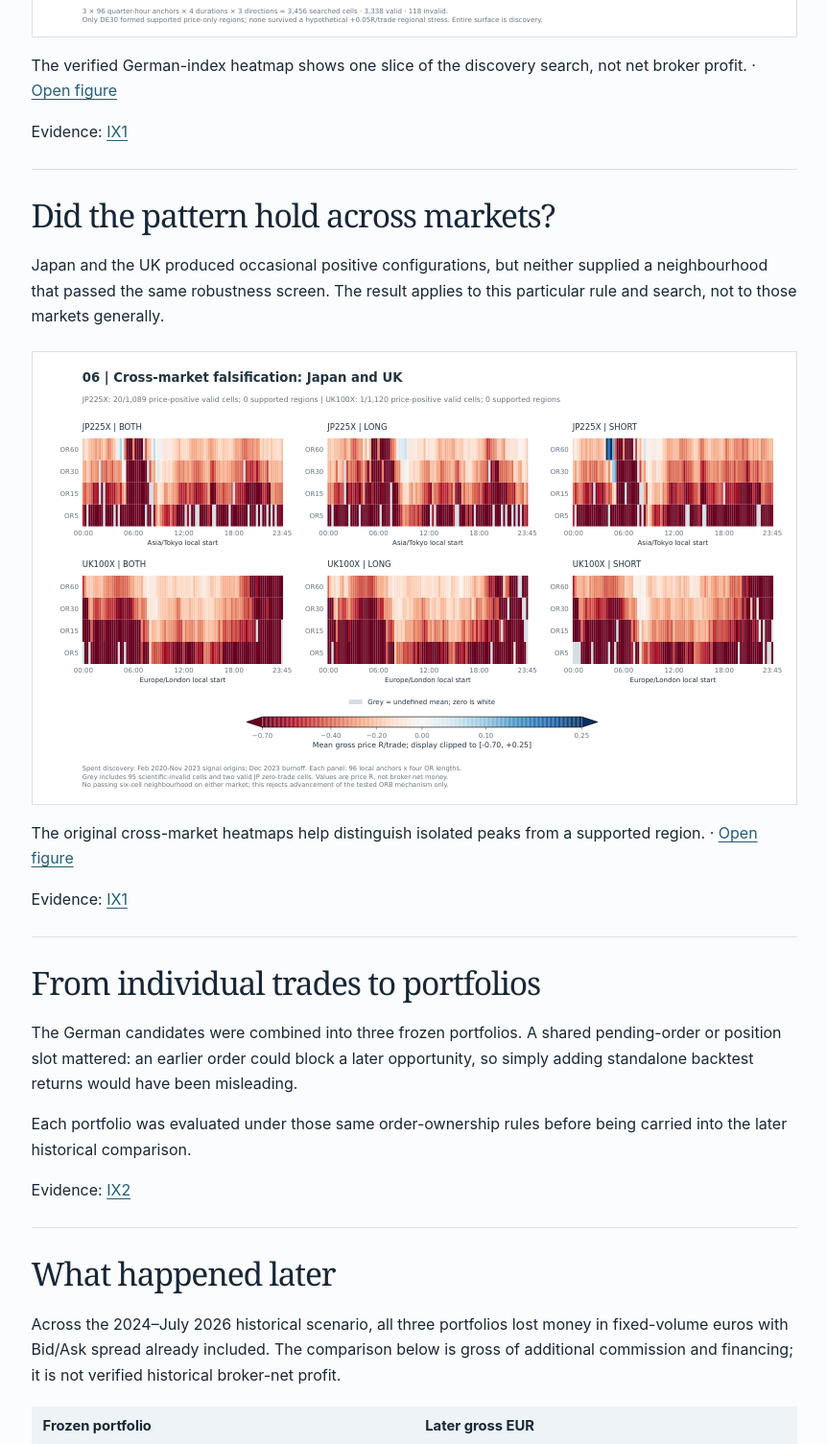
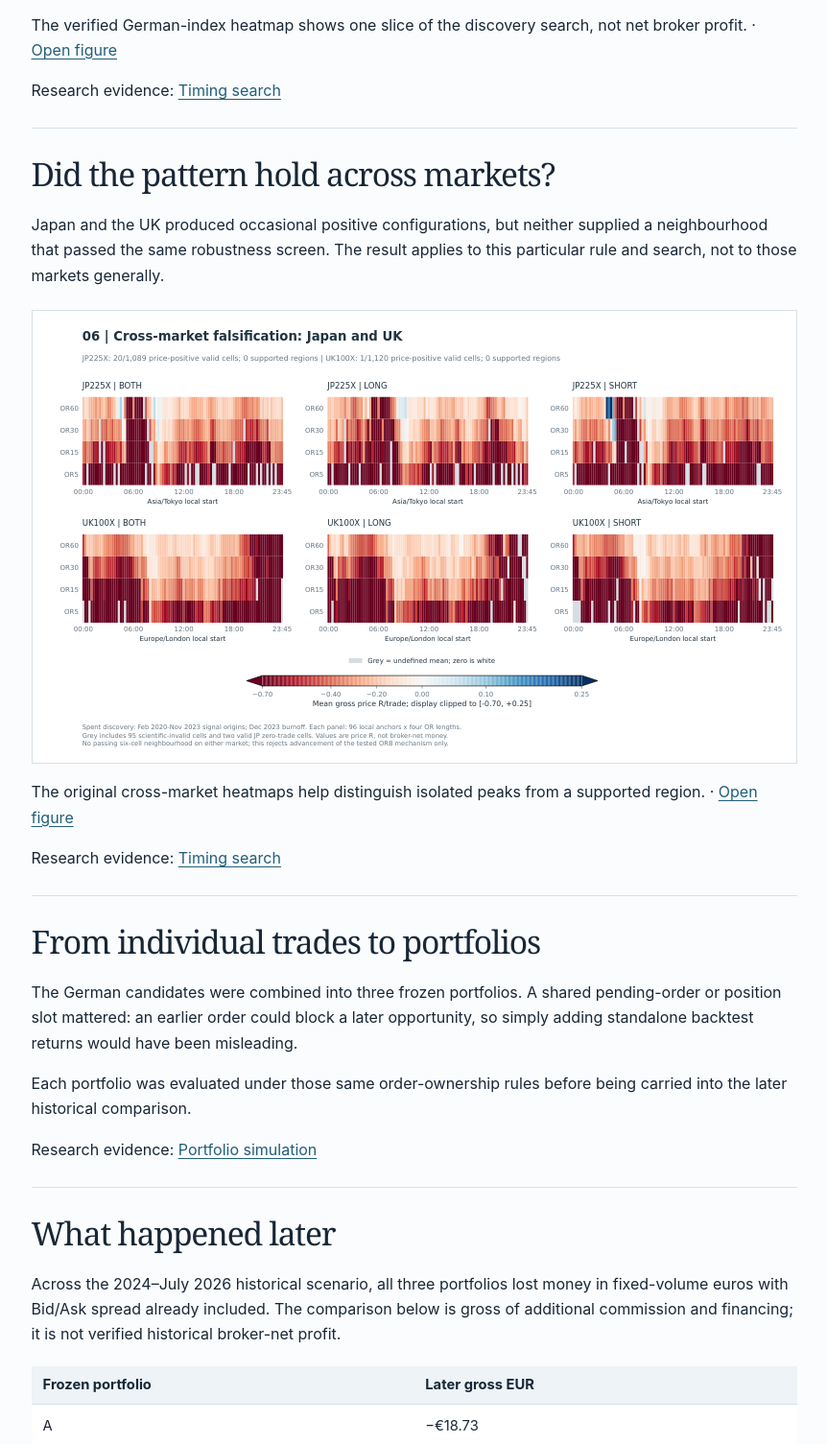
Before and after one commit to vda93/systematic-research-lab, a plain HTML site: page docs/orbindex.html in a window 1280 px wide. Shown: the part 1295-2800 px from the top of the page at 96% size, without its empty margins (369-1231 px from the left). Drawn offline with Linux system fonts and the light colour scheme.

Commit message:
site: keep descriptive evidence links beside concise figures

```diff
--- a/docs/orbindex.html
+++ b/docs/orbindex.html
@@ -21,7 +21,6 @@
 <p class="lead">A timing search across three index markets led to three German-index portfolios. The later historical results changed the decision.</p>
 <p><strong>Decision.</strong> None of the frozen portfolios was promoted. Each lost fixed-volume EUR in the later historical comparison before additional commission or financing.</p>
 <p><strong>Main limitation.</strong> The later period may already have been inspected in other German-index research, so it cannot be treated as a completely fresh independent test. Broker-net returns also remain unverified.</p>
-<p class="citation"><a href="https://github.com/vda93/systematic-research-lab/blob/main/studies/orbindex.md">Complete research record</a> · <a href="https://github.com/vda93/systematic-research-lab/blob/main/docs/evidence.md">Evidence register</a></p>
 </div><div class="article-layout">
 <nav class="contents" aria-label="Article contents"><strong>In this study</strong>
 <ul><li><a href="#section-1">Where the candidates came from</a></li><li><a href="#section-2">Did the pattern hold across markets?</a></li><li><a href="#section-3">From individual trades to portfolios</a></li><li><a href="#section-4">What happened later</a></li><li><a href="#section-5">What the result means</a></li><li><a href="#verification">Data and verification</a></li></ul></nav>
@@ -30,16 +29,16 @@
 <p>On the German index, some favourable timings had nearby settings that also looked promising. That mattered more than a single isolated peak, but the evidence was sensitive to even modest additional costs.</p>
 <a class="chart" href="plots/orbindex-search.svg"><img src="plots/orbindex-search.svg" width="965" height="436" alt="German-index timing heatmap showing results across the local trading day" loading="lazy"></a>
 <p class="citation">The verified German-index heatmap shows one slice of the discovery search, not net broker profit. · <a href="plots/orbindex-search.svg">Open figure</a></p>
-<p class="citation">Evidence: <a href="https://github.com/vda93/systematic-research-lab/blob/main/docs/evidence.md#ix1">IX1</a></p>
+<p class="citation">Research evidence: <a href="https://github.com/vda93/systematic-research-lab/blob/main/docs/evidence.md#ix1">Timing search</a></p>
 </section><section id="section-2"><h2>Did the pattern hold across markets?</h2>
 <p>Japan and the UK produced occasional positive configurations, but neither supplied a neighbourhood that passed the same robustness screen. The result applies to this particular rule and search, not to those markets generally.</p>
 <a class="chart" href="plots/orbindex-jp-uk-heatmaps.svg"><img src="plots/orbindex-jp-uk-heatmaps.svg" width="1022" height="605" alt="Japanese and UK index opening-range timing heatmaps across directions and range lengths" loading="lazy"></a>
 <p class="citation">The original cross-market heatmaps help distinguish isolated peaks from a supported region. · <a href="plots/orbindex-jp-uk-heatmaps.svg">Open figure</a></p>
-<p class="citation">Evidence: <a href="https://github.com/vda93/systematic-research-lab/blob/main/docs/evidence.md#ix1">IX1</a></p>
+<p class="citation">Research evidence: <a href="https://github.com/vda93/systematic-research-lab/blob/main/docs/evidence.md#ix1">Timing search</a></p>
 </section><section id="section-3"><h2>From individual trades to portfolios</h2>
 <p>The German candidates were combined into three frozen portfolios. A shared pending-order or position slot mattered: an earlier order could block a later opportunity, so simply adding standalone backtest returns would have been misleading.</p>
 <p>Each portfolio was evaluated under those same order-ownership rules before being carried into the later historical comparison.</p>
-<p class="citation">Evidence: <a href="https://github.com/vda93/systematic-research-lab/blob/main/docs/evidence.md#ix2">IX2</a></p>
+<p class="citation">Research evidence: <a href="https://github.com/vda93/systematic-research-lab/blob/main/docs/evidence.md#ix2">Portfolio simulation</a></p>
 </section><section id="section-4"><h2>What happened later</h2>
 <p>Across the 2024–July 2026 historical scenario, all three portfolios lost money in fixed-volume euros with Bid/Ask spread already included. The comparison below is gross of additional commission and financing; it is not verified historical broker-net profit.</p>
 <section class="table-scroll" tabindex="0" aria-label="Historical portfolio comparison"><table>
@@ -50,12 +49,12 @@
 </tbody></table></section>
 <a class="chart" href="plots/orbindex-economics.svg"><img src="plots/orbindex-economics.svg" width="965" height="461" alt="Discovery and later-period fixed-volume EUR results for three frozen German-index portfolios" loading="lazy"></a>
 <p class="citation">All three later monetary outcomes were negative before additional commission or financing. · <a href="plots/orbindex-economics.svg">Open figure</a></p>
-<p class="citation">Evidence: <a href="https://github.com/vda93/systematic-research-lab/blob/main/docs/evidence.md#ix3">IX3</a></p>
+<p class="citation">Research evidence: <a href="https://github.com/vda93/systematic-research-lab/blob/main/docs/evidence.md#ix3">Later-period results</a></p>
 </section><section id="section-5"><h2>What the result means</h2>
 <p>The subsequent review found that spread costs contributed to weaker results, but unfavourable midquote movement mattered too. Breakouts could briefly move in the expected direction and still fail to finish as winners.</p>
 <p>The frozen portfolios were closed, not retuned using already-seen history. The finding is about these specific portfolios, not proof that opening-range strategies cannot work elsewhere.</p>
 <p>The later test is informative but not a pristine independent holdout, because some of its history may have been inspected in earlier research.</p>
-<p class="citation">Evidence: <a href="https://github.com/vda93/systematic-research-lab/blob/main/docs/evidence.md#ix3">IX3</a> · <a href="https://github.com/vda93/systematic-research-lab/blob/main/docs/evidence.md#ix4">IX4</a></p>
+<p class="citation">Research evidence: <a href="https://github.com/vda93/systematic-research-lab/blob/main/docs/evidence.md#ix3">Later-period results</a> · <a href="https://github.com/vda93/systematic-research-lab/blob/main/docs/evidence.md#ix4">Follow-up analysis</a></p>
 </section><section id="verification"><h2>Data and verification</h2><p>The public figures can be rebuilt from released aggregates. The original market backtests require private quotes and implementations, so they cannot be independently rerun from this website.</p><p><a href="https://github.com/vda93/systematic-research-lab/blob/main/studies/orbindex.md">Complete research record</a> · <a href="https://github.com/vda93/systematic-research-lab/blob/main/data/orbindex-public.json">Published aggregate data</a> · <a href="https://github.com/vda93/systematic-research-lab/blob/main/docs/security.md#reproduce-the-checks">Reproduce the figures</a></p></section></div>
 </div></article>
 <nav class="related" aria-label="Study navigation"><a href="macroimpulse.html">News-Release Trading</a></nav>
```
Also changed, not shown: docs/macroimpulse.html (+3 -4 lines).
